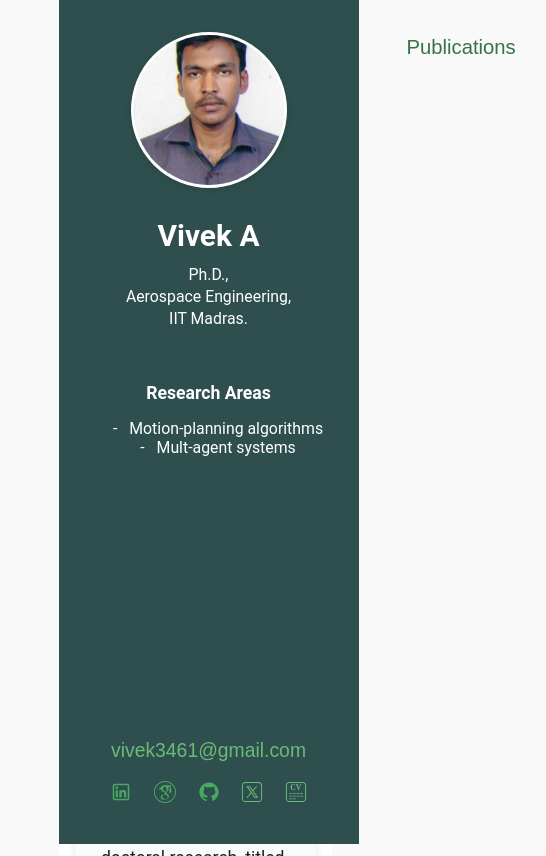
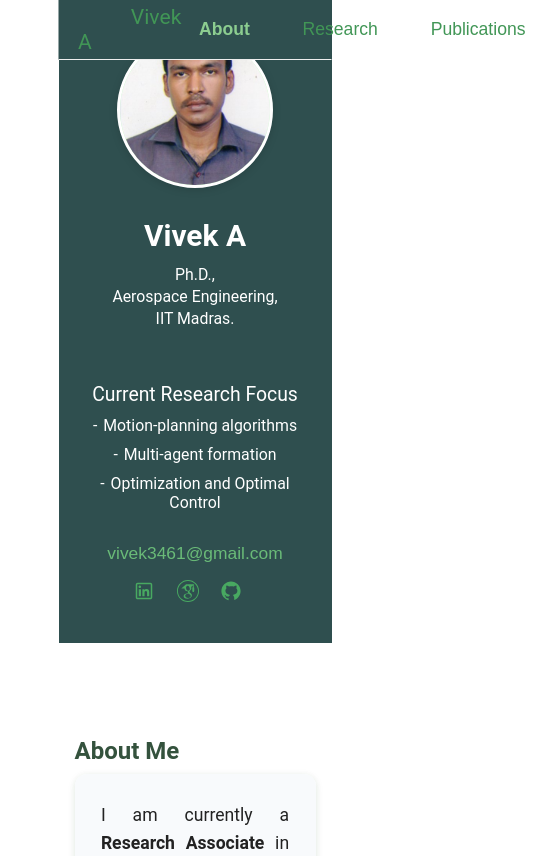
Before and after one commit to vivek3461/vivek3461.github.io, a plain HTML site: page index.html in a window 390 px wide. Shown: the top 856 px of the page, 546 px wide, since content can reach past the window. Drawn offline with Linux system fonts and the light colour scheme.

Commit message:
Update index.html
The side pane is kept only for the 'About' tab. A static top banner has been added, and the tab buttons are shifted there.

```diff
--- a/index.html
+++ b/index.html
@@ -26,6 +26,9 @@
       --color-status-text: #8e3424;
       --color-button-bg: #333333;
       --color-button-border: #555555;
+	  --color-golden-yellow: #a88820;
+	  --color-green-middle: #419656;
+	  --color-green-light: #8ccd90;
 
       /* 🧩 Semantic Tokens */
       --site-bgcolor: var(--color-background);
@@ -42,8 +45,11 @@
       --main-bgcolor: var(--color-white);
       --main-bgcolor-dark: var(--color-gray50);
 
-	  --tab-textcolor: var(--color-primary-green);
-	  --tab-hover-bg: var(--color-accent-light);
+      /*--tab-textcolor: var(--color-primary-green); */
+	  /*--tab-textcolor: var(--color-golden-yellow); */
+	  --tab-textcolor: var(--color-green-middle);
+	  --tab-hover-bg: var(--color-white);
+      /*--tab-hover-bg: var(--color-accent-light);*/
       --tab-active-font: bold;
 
       --card-bg-gradient: linear-gradient(120deg, var(--color-gradient-start) 70%, var(--color-gradient-end) 100%);
@@ -55,7 +61,7 @@
 
       --publication-title-textcolor: var(--color-black);
       --publication-author-textcolor: var(--color-author-name);
-	  --publication-status-textcolor: var(--color-status-text);
+      --publication-status-textcolor: var(--color-golden-yellow);
       --publication-conf-bgcolor: var(--color-conf-bg);
       --publication-journal-bgcolor: var(--color-primary-green);
       --publication-journal-textcolor: var(--color-white);
@@ -64,17 +70,23 @@
       --publication-button-bg: var(--color-button-bg);
       --publication-button-border: var(--color-button-border);
       --publication-button-text: var(--color-white);
+
+      /* New Semantic Tokens for Banner */
+      --banner-bgcolor: var(--color-dark-bg);
+      --banner-textcolor: var(--color-white);
+      --body-bgcolor: var(--color-white);
     }
     body {
       margin: 0;
       font-family: Roboto, sans-serif;
-      background: var(--site-bgcolor);
+      background: var(--body-bgcolor);
       color: var(--main-textcolor);
       font-size: 1.1em; /* General font size increased */
     }
     .container {
       width: 70%; /* Set container to 70% of screen width */
 	  margin: 0 auto; /* Center the container with equal left and right margins (15% each side) */display: flex;
+      display: flex;
       flex-wrap: wrap;
       min-height: 100vh;
     }
@@ -83,7 +95,8 @@
       background: var(--sidebar-bgcolor);
       color: var(--sidebar-textcolor);
       position: fixed;
-      height: 100vh;
+      top: 60px; /* Offset to start below fixed banner */
+      height: calc(100vh - 60px); /* Adjust height to account for banner */
       padding: 32px 20px 20px 20px;
       box-sizing: border-box;
       display: flex;
@@ -115,7 +128,7 @@
     }
     aside .contact {
       margin-top: auto;
-      font-size: 1em;
+      font-size: 0.9em;
       color: #d0ffd0;
 	  text-align: center;
     }
@@ -123,47 +136,61 @@
       margin: 0;
       padding: 0;
     }
-
     .research-areas h3 {
       margin-top: 40px;
       margin-bottom: 0px;
-		font-size: 1.0em;
+      font-size: 1.1em;
+	  font-weight: normal;
     }
-
     .research-areas ul {
-		list-style-type: none; /* Remove default bullet points */
-		padding-left: 0; /* Remove default left padding */
+      list-style-type: none;
+      padding-left: 0;
+	  margin: 0em;
       font-size: 0.9em;
     }
-
+	.research-areas li {
+      margin-top: 10px;
+    }
     .research-areas li::before {
 	  content: "- "; /* Use dash as the bullet */
-		margin-right: 8px; /* Add a small space between the dash and the text */
+      margin-right: 2px;
     }
-
     img {
       max-width: 100%;
       height: auto;
     }
-
-    /* Main content area */
-    main {
-      margin-left: 300px;
-      flex: 1;
-      padding: 40px 32px;
+    /* Fixed top banner */
+    .banner {
+      position: fixed;
+      top: 0;
+      left: 50%;
+	  transform: translateX(-50%);
+      width: 70%;
+      background: var(--banner-bgcolor);
+      color: var(--banner-textcolor);
+      display: flex;
+      justify-content: space-between;
+      align-items: center;
+      padding: 0 2%;
       box-sizing: border-box;
-      background: var(--main-bgcolor);
-      min-height: 100vh;
-	  width: 100%; /* Ensure main takes full width of the container */
+      height: 60px;
+      z-index: 3;
+      border-bottom: 1.5px solid #eee;
     }
-    /* Tabs */
-    .tab {
+    .banner .name {
+      font-size: 1.5em;
+      font-weight: normal;
+    }
+    .banner .name a {
+      color: var(--tab-textcolor);
+      text-decoration: none;
+	  padding: 1em 2.5em;
+    }
+    .banner .tab {
       display: flex;
       gap: 1em;
-      border-bottom: 1.5px solid #eee;
-      margin-bottom: 2em;
     }
-    .tab button {
+    .banner .tab button {
       background: none;
       border: none;
       outline: none;
@@ -174,9 +201,25 @@
       border-radius: 6px 6px 0 0;
       transition: background 0.2s;
     }
-    .tab button.active, .tab button:hover {
-      background: var(--tab-hover-bg);
+    .banner .tab button.active, .banner .tab button:hover {
+      /*background: var(--tab-hover-bg);*/
       font-weight: var(--tab-active-font);
+	  color: var(--color-green-light);
+    }
+    /* Main content area */
+    main {
+      margin-left: 300px;
+      flex: 1;
+      padding: 80px 32px 40px 32px; /* Increased top padding for fixed banner */
+      box-sizing: border-box;
+      background: var(--main-bgcolor);
+      min-height: 100vh;
+      width: 100%; /* Ensure main takes full width of the container */
+      overflow-y: scroll; /* Force vertical scrollbar to always appear */
+    }
+    /* Class to remove margin when sidebar is hidden */
+    .main-full-width {
+      margin-left: 0;
     }
     .tabcontent {
       display: none;
@@ -191,7 +234,8 @@
     }
     /* Card style for content */
     .section-title {
-      font-size: 1.35em;
+      /*font-size: 1 1.35em;*/
+	  font-size: 24px;
       font-weight: bold;
       color: var(--card-heading);
       margin: 1.4em 0 0.4em 0;
@@ -208,7 +252,7 @@
       width: 100%;
       max-width: 100%;
       box-sizing: border-box;
-      text-align: left;
+      text-align: justify;
       line-height: 1.6;
       /* Minimal top/bottom border via small vertical padding/margin */
     }
@@ -227,29 +271,24 @@
       line-height: 1.6;
 		/* Minimal top/bottom border via small vertical padding/margin */
     }
-
     .CardWithImage1-title {
       font-size: 24px;
       font-weight: bold;
       margin-bottom: 12px;
       text-align: left;
     }
-
     .CardWithImage1-content {
       display: flex;
       align-items: flex-start;
     }
-
     .CardWithImage1-image {
       width: 40%;
       margin-right: 20px;
     }
-
     .CardWithImage1-image img {
       width: 100%;
       border-radius: 8px;
     }
-
     .CardWithImage1-text {
       width: 60%;
       font-size: 16px;
@@ -271,13 +310,29 @@
         flex-direction: column;
         align-items: center;
         text-align: center;
+        position: static;
+        width: 100%;
+        height: auto;
+        top: 0; /* Reset top offset for mobile */
       }
       main {
         margin-left: 0;
-        padding: 16px;
+        padding: 60px 16px 16px 16px; /* Reduced top padding for mobile */
+      }
+      .main-full-width {
+        margin-left: 0;
+      }
+      .banner {
+        padding: 0 5%;
+      }
+      .banner .name {
+        font-size: 1.2em;
+      }
+      .banner .tab button {
+        padding: 0.8em 1em;
+        font-size: 1em;
       }
     }
-
     /* Education-related */
     .education {
       font-family: Arial, sans-serif;
@@ -315,18 +370,29 @@
     .education li:last-child::before {
       height: 50%;
     }
+
+	.education .degree-years {
+	  display: flex;
+	  justify-content: space-between;
+	  align-items: baseline;
+	}
+
     .education .degree {
       font-weight: bold;
       font-size: 18px;
+	  text-align: left;
     }
     .education .institute {
       font-style: italic;
     }
     .education .years {
       color: #888;
+	  text-align: right;
     }
     .education .description {
       margin-top: 5px;
+	  color: var(--color-golden-yellow);
+	  font-size: 16px;
     }
 
     /* Publication purpose */
@@ -375,7 +441,7 @@
     }
     .publication-title {
       font-family: Lato, sans-serif;
-		font-size: 16px;
+      font-size: 18px;
       font-weight: bold;
       margin-bottom: 2px;
     }
@@ -405,6 +471,16 @@
   </style>
 </head>
 <body>
+  <div class="banner">
+    <div class="name">
+      <a href="#" onclick="openTab(event, 'About')">Vivek A</a>
+    </div>
+    <div class="tab">
+      <button class="tablinks active" onclick="openTab(event, 'About')">About</button>
+      <button class="tablinks" onclick="openTab(event, 'Research')">Research</button>
+      <button class="tablinks" onclick="openTab(event, 'Publications')">Publications</button>
+    </div>
+  </div>
   <div class="container">
     <aside>
       <img src="images/Vivek_A.jpg" alt="Vivek A" class="profile-pic">
@@ -413,14 +489,14 @@
          Aerospace Engineering,<br>
          IIT Madras.</p>
       <div class="research-areas">
-		<h3>Research Areas</h3>
+        <h3>Current Research Focus</h3>
         <ul>
             <li>Motion-planning algorithms</li>
-			<li>Mult-agent systems</li>
+            <li>Multi-agent formation</li>
+			<li>Optimization and Optimal Control</li>
         </ul>
       </div>
       <div class="contact" style="padding: 20px; font-family: Arial, sans-serif;">
-		<!-- <h3>Contact Information</h3> -->
         <p>
 			<a href="mailto:vivek3461@gmail.com" style="text-decoration: none; color: #6abb78;">
 				vivek3461@gmail.com
@@ -430,31 +506,22 @@
             <a href="https://www.linkedin.com/in/vivek061288" target="_blank" style="text-decoration: none; margin-right: 15px;">
                 <img src="images/icon_linkedin.svg" alt="LinkedIn" style="vertical-align: middle; width: 24px;">
             </a>
-			<!-- <a href="tel:+1234567890" style="text-decoration: none; margin-right: 15px;">
-				<img src="icon_phone.svg" alt="Phone" style="vertical-align: middle; width: 24px;">
-			</a> -->
             <a href="https://scholar.google.com/citations?user=YDOSinAAAAAJ&hl=en" target="_blank" style="text-decoration: none; margin-right: 15px;">
                 <img src="images/icon_google-scholar.svg" alt="Google Scholar" style="vertical-align: middle; width: 24px;">
             </a>
             <a href="https://github.com/vivek3461" target="_blank" style="text-decoration: none; margin-right: 15px;">
                 <img src="images/icon_github.svg" alt="GitHub" style="vertical-align: middle; width: 24px;">
             </a>
-			<a href="https://twitter.com/vivek3461" target="_blank" style="text-decoration: none; margin-right: 15px;">
+            <!-- <a href="https://twitter.com/vivek3461" target="_blank" style="text-decoration: none; margin-right: 15px;">
                 <img src="images/icon_twitter.svg" alt="Twitter" style="vertical-align: middle; width: 24px;">
             </a>
             <a href="https://drive.google.com/" target="_blank" style="text-decoration: none;">
                 <img src="images/icon_cv.svg" alt="CV" style="vertical-align: middle; width: 24px;">
-			</a>
+            </a> -->
         </div>
     </div>
     </aside>
     <main>
-      <nav class="tab">
-        <button class="tablinks active" onclick="openTab(event, 'About')">About</button>
-        <button class="tablinks" onclick="openTab(event, 'Research')">Research</button>
-        <button class="tablinks" onclick="openTab(event, 'Publications')">Publications</button>
-      </nav>
-
       <section id="About" class="tabcontent active">
         <div class="section-title">About Me</div>
         <div class="card">
@@ -492,44 +559,33 @@
             <div class="education">
                 <ul>
                     <li>
-						<div class="degree">Ph.D.</div>
+                        <div class="degree-years">
+							<div class="degree">Ph.D. (Aerospace Engineering)</div>
+							<div class="years">2019 – 2025</div>
+						</div>
 						<div class="institute">Indian Institute of Technology Madras</div>
-						<div class="years">2019 – 2024</div>
 						<div class="description">Thesis: "<em>Proportional Navigation-based Guidance Strategies Towards Containment of a Non-maneuvering Target in Planar Engagements.</em>"</div>
                     </li>
                     <li>
-						<div class="degree">M.Tech.</div>
+						<div class="degree-years">
+							<div class="degree">M.Tech. (Process Control and Instrumentation)</div>
+							<div class="years">2013 – 2015</div>
+						</div>
                         <div class="institute">National Institute of Technology Tiruchirappalli</div>
-						<div class="years">2013 – 2015</div>
-						<div class="description">Process Control and Instrumentation (Project: "<em>Development of the tip clearance measurement sensor for compressor stage of turbines</em>).</div>
+                        <div class="description">Project: "<em>Development of the tip clearance measurement sensor for compressor stage of turbines</em>.</div>
                     </li>
                     <li>
-						<div class="degree">B.E.</div>
+						<div class="degree-years">
+							<div class="degree">B.E. (Electronics and Instrumentation Engineering)</div>
+							<div class="years">2006 – 2010</div>
+						</div>
                         <div class="institute">Madras Institute of Technology, Chennai</div>
-						<div class="years">2006 – 2010</div>
-						<div class="description">Electronics and Instrumentation Engineering.</div>
+                        <!-- <div class="description">Electronics and Instrumentation Engineering.</div> -->
                     </li>
                 </ul>
             </div>
         </div>
-		<div class="section-title">Professional Experience</div>
-        <div class="card">
-			<div class="education">
-				<ul>
-					<li>
-						<div class="degree">Software Designer</div>
-						<div class="institute">ALSTOM Transport India Limited.</div>
-						<div class="years">2015 – 2019</div>
-					</li>
-					<li>
-						<div class="degree">Engineer-Instrumentation</div>
-						<div class="institute">Engineers India Limited.</div>
-						<div class="years">2010 – 2013</div>
-					</li>
-				</ul>
-			</div>
-		</div>
-		<div class="section-title">Other Professional Services</div>
+		<div class="section-title">Professional Activities</div>
         <div class="card">
           <p>
             I actively serve as a reviewer for top-tier journals and international conferences in the fields of
@@ -547,15 +603,35 @@
             <li>AIAA SciTech Forum</li>
           </ul>
         </div>
+        <div class="section-title">Other Professional Experience</div>
+        <div class="card">
+            <div class="education">
+                <ul>
+                    <li>
+						<div class="degree-years">
+							<div class="degree">Software Designer</div>
+							<div class="years">2015 – 2019</div>
+						</div>
+						<div class="institute">ALSTOM Transport India Limited.</div>
+                    </li>
+                    <li>
+						<div class="degree-years">
+							<div class="degree">Engineer-Instrumentation</div>
+							<div class="years">2010 – 2013</div>
+						</div>
+						<div class="institute">Engineers India Limited.</div>
+                    </li>
+                </ul>
+            </div>
+        </div>
+
       </section>
 
       <section id="Research" class="tabcontent">
-        <!-- <div class="section-title">Research Interests</div> -->
         <div class="CardWithImage1">
             <div class="CardWithImage1-title">Coordinated Guidance for a Multi-agent System</div>
             <div class="CardWithImage1-content">
                 <div class="CardWithImage1-image">
-					<!-- <img src="font-infography.jpg" alt="Sample Image"> -->
                     <img src="images/ToBeUpdated.gif" alt="Sample Image">
                 </div>
                 <div class="CardWithImage1-text">
@@ -563,19 +639,12 @@
                 </div>
             </div>
         </div>
-        <!-- <div class="section-title">PhD Works</div>
-        <div class="card">
-          <ul>
-            <li><strong>Angle and Time-Controlled Approach:</strong> Algorithms to reach a moving point at a specific time and orientation.</li>
-          </ul>
-        </div> -->
       </section>
 
       <section id="Publications" class="tabcontent">
-		<!-- <div class="publications-header">Publications</div> -->
-		<div class="contribution-note">* indicates equal contribution.</div>
+        <!-- <div class="contribution-note">* indicates equal contribution.</div> -->
+		<div class="section-title">2024</div>
         <div class="card">
-			2024
             <div class="publication">
                 <div class="publication-source journal">AIAA-JGCD</div>
                 <div class="publication-details">
@@ -607,8 +676,8 @@
                 </div>
             </div>
         </div>
+		<div class="section-title">2023</div>
         <div class="card">
-			2023
             <div class="publication">
                 <div class="publication-source conf">CDC</div>
                 <div class="publication-details">
@@ -623,7 +692,7 @@
                 <div class="publication-source conf">ICUAS</div>
                 <div class="publication-details">
                     <div class="publication-title">
-						<a href="https://ieeexplore.ieee.org/document/10623316" target="_blank" style="text-decoration: none; color: black;">Proportional Navigation-Based Guidance for an Autonomous Interdiction Mission Against a Stationary Target</a>
+                        <a href="https://ieeexplore.ieee.org/document/10156103" target="_blank" style="text-decoration: none; color: black;">Proportional Navigation-Based Guidance for an Autonomous Interdiction Mission Against a Stationary Target</a>
                     </div>
                     <div class="publication-authors">Aman Choudhary, <b>Vivek A</b>, and Satadal Ghosh</div>
                     <div class="publication-status">In 2023 International Conference on Unmanned Aircraft Systems (ICUAS)</div>
@@ -640,8 +709,8 @@
                 </div>
             </div>
         </div>
+		<div class="section-title">2019</div>
         <div class="card">
-		2019
             <div class="publication">
                 <div class="publication-source journal">IMechE-G</div>
                 <div class="publication-details">
@@ -654,13 +723,11 @@
             </div>
         </div>
       </section>
-
-      </section>
     </main>
   </div>
   <script>
     function openTab(evt, tabName) {
-      var i, tabcontent, tablinks;
+      var i, tabcontent, tablinks, aside, main;
       tabcontent = document.getElementsByClassName("tabcontent");
       for (i = 0; i < tabcontent.length; i++) {
         tabcontent[i].classList.remove("active");
@@ -671,6 +738,17 @@
       }
       document.getElementById(tabName).classList.add("active");
       evt.currentTarget.classList.add("active");
+
+      // Toggle sidebar visibility and main margin
+      aside = document.querySelector("aside");
+      main = document.querySelector("main");
+      if (tabName === "About") {
+        aside.style.display = "flex";
+        main.classList.remove("main-full-width");
+      } else {
+        aside.style.display = "none";
+        main.classList.add("main-full-width");
+      }
     }
   </script>
 </body>
```
Lines whose indentation alone changed are shown as unchanged.
